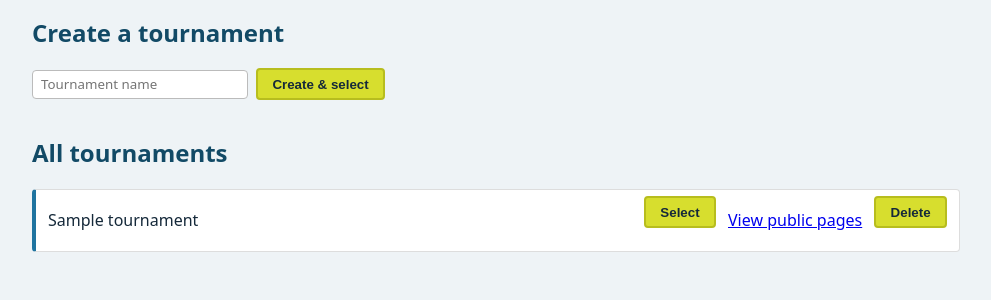
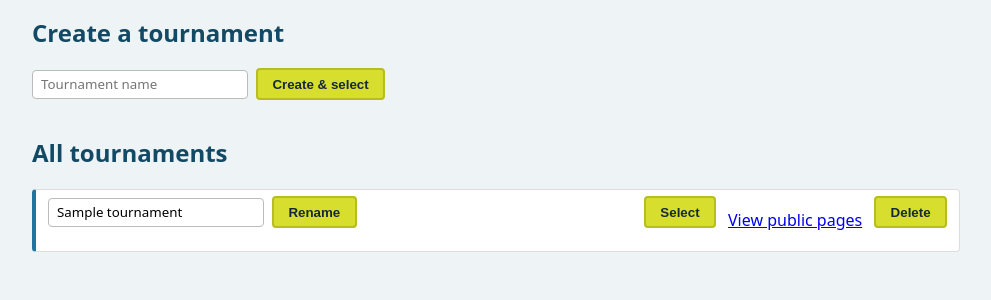
Before and after one commit to paulinemlchan/dinkEngine, a Flask app: page /admin/tournaments in a window 1280 px wide. Shown: the part 296-596 px from the top of the page, without its empty margins (144-1135 px from the left). Run offline with Flask 3, Linux system fonts and the light colour scheme; the visitor is signed in with stand-in values (Sample User, id 1); tables that the repository leaves empty hold one stand-in row (values such as "Sample post").

Commit message:
Allow renaming tournaments

```diff
--- a/routes/admin.py
+++ b/routes/admin.py
@@ -75,6 +75,16 @@ def tournaments():
             if str(session.get("tournament_id")) == str(tournament_id):
                 session.pop("tournament_id", None)
             flash("Tournament deleted.", "success")
+
+        elif action == "rename":
+            tournament_id = request.form.get("tournament_id")
+            name = request.form.get("name", "").strip()
+            if not name:
+                flash("Tournament name cannot be empty.", "error")
+            else:
+                db.execute("UPDATE tournaments SET name = ? WHERE id = ?", (name, tournament_id))
+                db.commit()
+                flash("Tournament renamed.", "success")
 
         return redirect(url_for("admin.tournaments"))
 
--- a/templates/admin/tournaments.html
+++ b/templates/admin/tournaments.html
@@ -14,7 +14,13 @@
 <ul class="player-list">
   {% for t in tournaments %}
     <li>
-      <span>{{ t.name }}{% if t.id == active_tournament_id %} <strong>(active)</strong>{% endif %}</span>
+      <form method="post" action="{{ url_for('admin.tournaments') }}" class="inline-form">
+        <input type="hidden" name="action" value="rename">
+        <input type="hidden" name="tournament_id" value="{{ t.id }}">
+        <input type="text" name="name" value="{{ t.name }}" maxlength="120" required>
+        <button type="submit">Rename</button>
+      </form>
+      {% if t.id == active_tournament_id %}<strong>(active)</strong>{% endif %}
       <span class="tournament-actions">
         {% if t.id != active_tournament_id %}
         <form method="post" class="inline-form">
```
